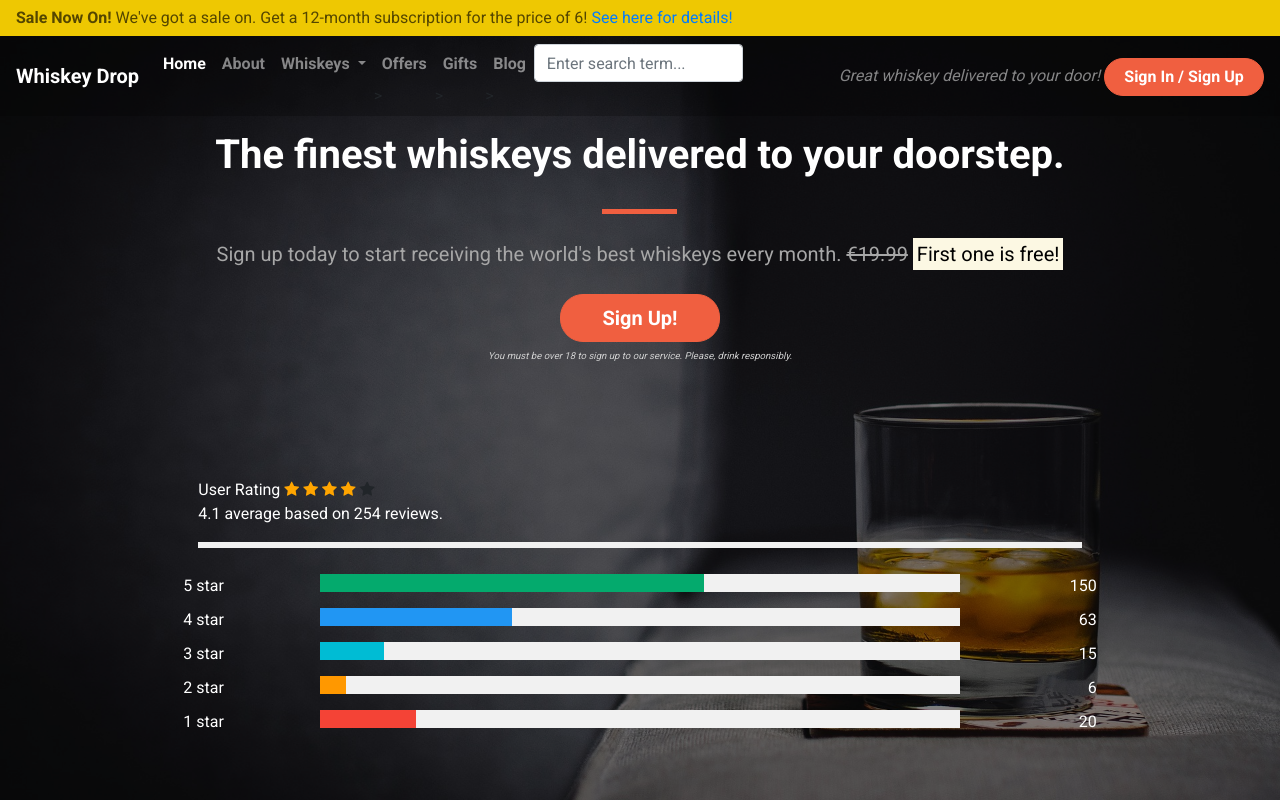
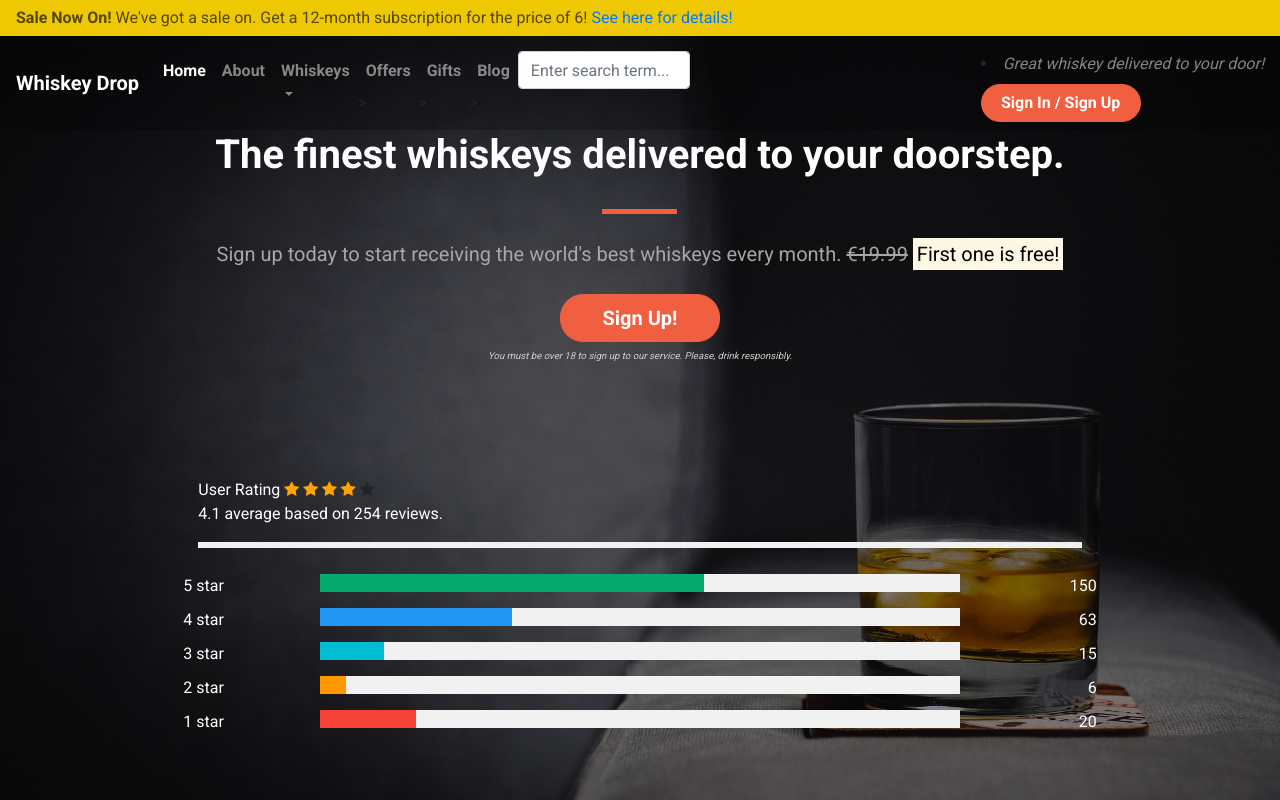
Before and after one commit to molnarlin/bootstrap-whisky-drop-off, a plain HTML site: page index.html in a window 1280 px wide. Shown: the top 800 px of the page. Drawn offline with nearby package versions, Linux system fonts and the light colour scheme.

Commit message:
styles updated

```diff
--- a/index.html
+++ b/index.html
@@ -30,7 +30,7 @@
         <span class="navbar-toggler-icon"></span></button>
 
             <div class="collapse navbar-collapse" id="navbarNavDropdown">
-                <ul class="navbar-nav">
+                <ul class="navbar-nav col-8">
                     <li class="active nav-item "><a class="nav-link" href="/">Home</a></li>
                     <li class="nav-item "><a class="nav-link" href="/about">About</a></li>
                     <li class="nav-item dropdown">
@@ -54,7 +54,7 @@
                 </ul>
             </div>
             <div class="d-none d-md-block">
-                <p class="navbar-text my-auto"><i>Great whiskey delivered to your door!</i></p>
+                <li><p class="navbar-text my-auto"><i>Great whiskey delivered to your door!</i></p></li>
                 <a href="/login" class="btn btn--cta btn--red">Sign In / Sign Up</a>
             </div>
         </nav>
```
